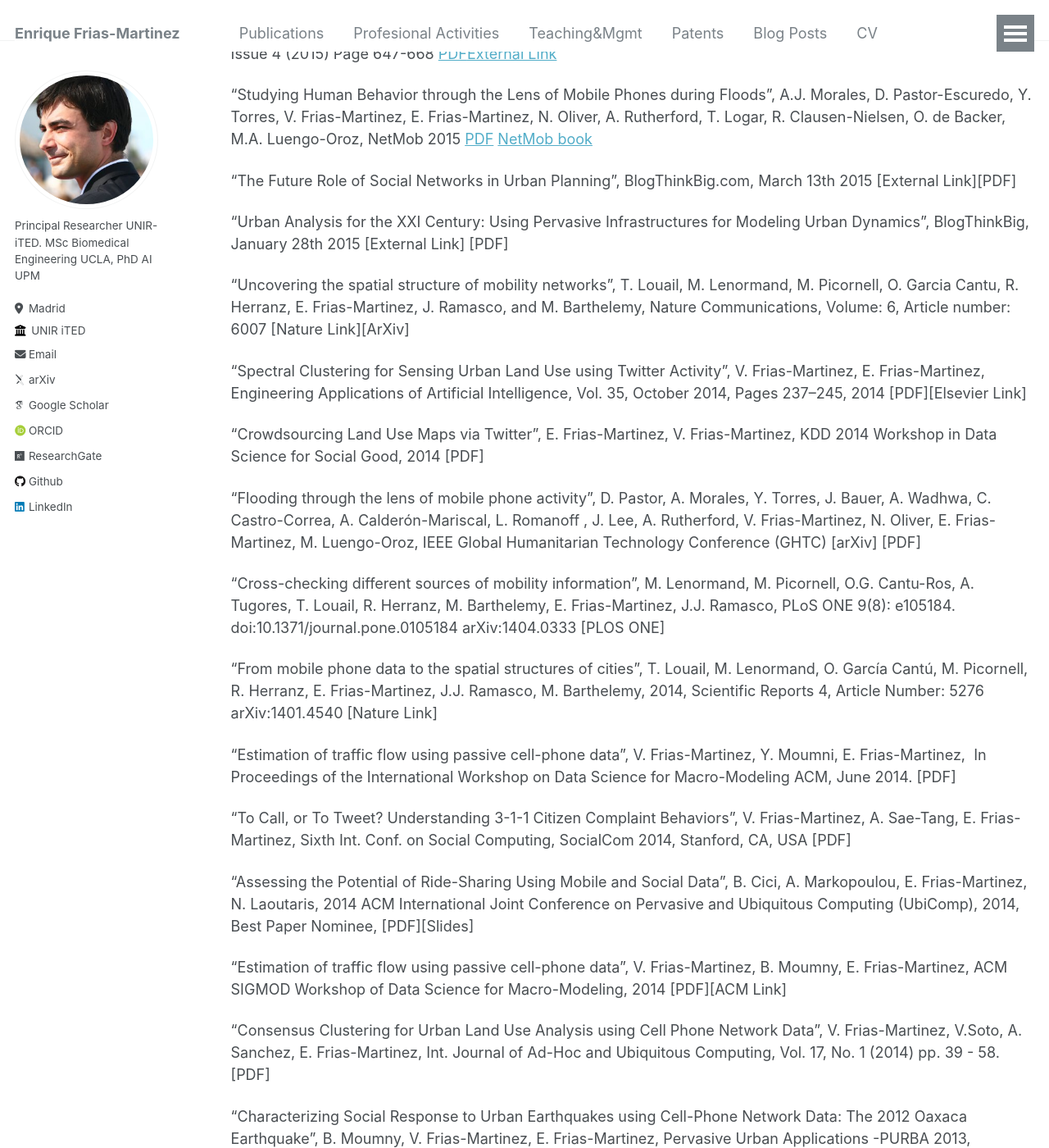
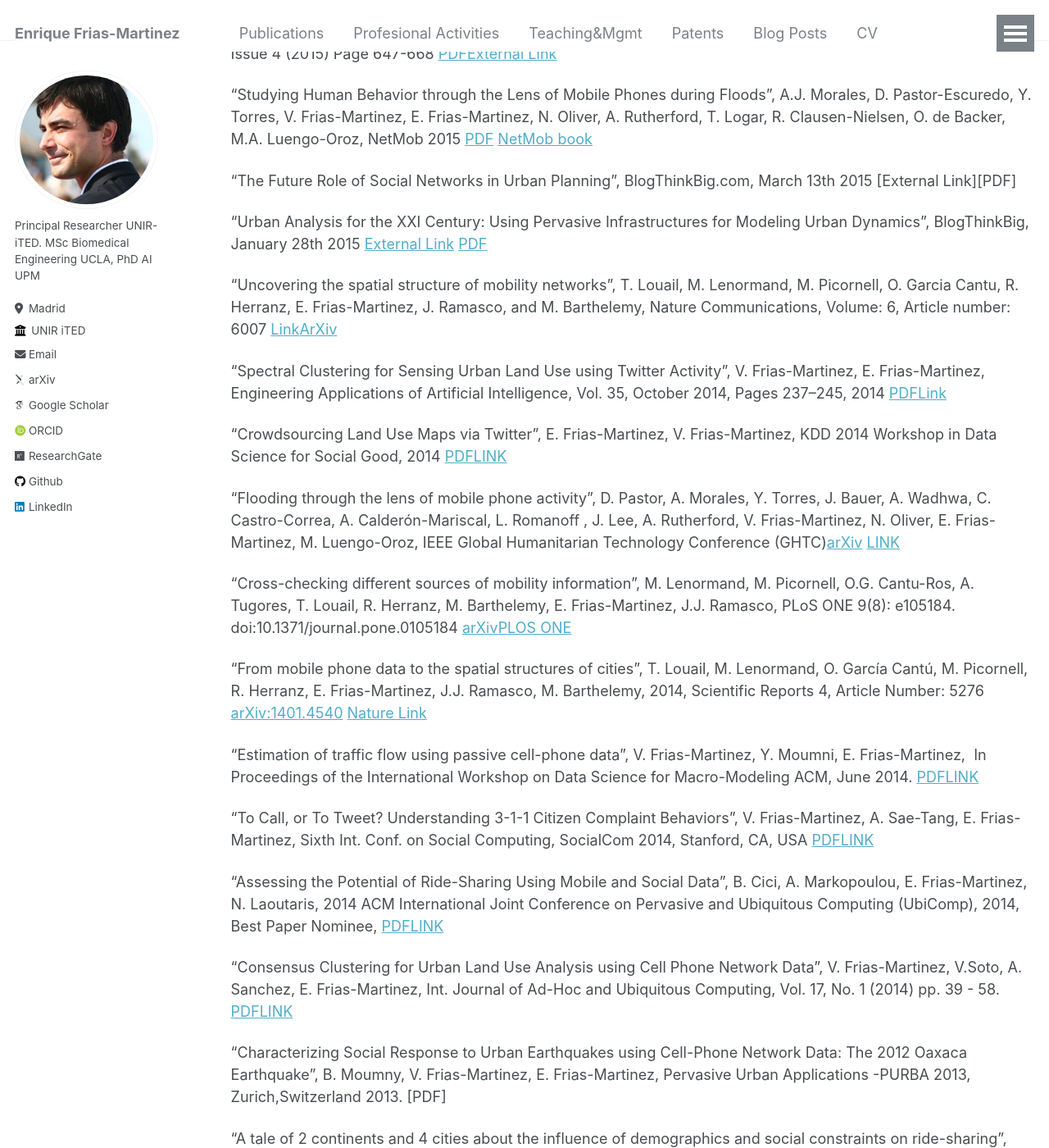
Before and after one commit to ENriqueFRiasM/enriquefriasm.github.io, a Jekyll site: the page built from _pages/publications.md, in a window 1280 px wide and 1400 px high, scrolled down 3676 px. Shown: the whole window at 82% size. Built offline with Jekyll 4.4.1, drawn with Linux system fonts in a browser that asks for light colours; some web fonts are replaced.

Commit message:
Update publications.md

```diff
--- a/_pages/publications.md
+++ b/_pages/publications.md
@@ -96,29 +96,28 @@ EPJ data science 11 (1), 53, 2022 [LINK](https://link.springer.com/content/pdf/1
 
 "The Future Role of Social Networks in Urban Planning", BlogThinkBig.com, March 13th 2015  [External Link][PDF]
 
-"Urban Analysis for the XXI Century: Using Pervasive Infrastructures for Modeling Urban Dynamics", BlogThinkBig, January 28th 2015 [External Link] [PDF]
+"Urban Analysis for the XXI Century: Using Pervasive Infrastructures for Modeling Urban Dynamics", BlogThinkBig, January 28th 2015 [External Link](https://blogthinkbig.com/the-future-role-of-social-networks-in-urban-planning) [PDF](https://enriquefriasm.github.io/files/Documento1.10433026.pdf)
 
-“Uncovering the spatial structure of mobility networks", T. Louail, M. Lenormand, M. Picornell, O. Garcia Cantu, R. Herranz, E. Frias-Martinez, J. Ramasco, and M. Barthelemy, Nature Communications,  Volume: 6, Article number: 6007 [Nature Link][ArXiv]
+“Uncovering the spatial structure of mobility networks", T. Louail, M. Lenormand, M. Picornell, O. Garcia Cantu, R. Herranz, E. Frias-Martinez, J. Ramasco, and M. Barthelemy, Nature Communications,  Volume: 6, Article number: 6007 [Link](https://www.nature.com/articles/ncomms7007)[ArXiv](https://arxiv.org/abs/1501.05269)
 
- “Spectral Clustering for Sensing Urban Land Use using Twitter Activity", V. Frias-Martinez, E. Frias-Martinez,  Engineering Applications of Artificial Intelligence, Vol. 35, October 2014, Pages 237–245, 2014 [PDF][Elsevier Link]
+ “Spectral Clustering for Sensing Urban Land Use using Twitter Activity", V. Frias-Martinez, E. Frias-Martinez,  Engineering Applications of Artificial Intelligence, Vol. 35, October 2014, Pages 237–245, 2014 [PDF](https://enriquefriasm.github.io/files/EAAI-twitter.205202742.pdf)[Link](https://www.sciencedirect.com/science/article/abs/pii/S0952197614001419)
 
-“Crowdsourcing Land Use Maps via Twitter”, E. Frias-Martinez, V. Frias-Martinez, KDD 2014 Workshop in Data Science for Social Good, 2014  [PDF]
+“Crowdsourcing Land Use Maps via Twitter”, E. Frias-Martinez, V. Frias-Martinez, KDD 2014 Workshop in Data Science for Social Good, 2014  [PDF](https://enriquefriasm.github.io/files/kdd-Frias-DSSG.204115354.pdf)[LINK](https://www.semanticscholar.org/paper/Crowdsourcing-Land-Use-Maps-via-Twitter-Fr%C3%ADas-Mart%C3%ADnez-Fr%C3%ADas-Mart%C3%ADnez/a23c9838f122399c9a6c58f4ac91d1e84a273317)
 
-“Flooding through the lens of mobile phone activity”, D. Pastor, A. Morales, Y. Torres, J. Bauer, A. Wadhwa, C. Castro-Correa, A. Calderón-Mariscal, L. Romanoff , J. Lee, A. Rutherford, V. Frias-Martinez, N. Oliver, E. Frias-Martinez, M. Luengo-Oroz, IEEE Global Humanitarian Technology Conference (GHTC) [arXiv] [PDF]
 
-“Cross-checking different sources of mobility information”, M. Lenormand, M. Picornell, O.G. Cantu-Ros, A. Tugores, T. Louail, R. Herranz, M. Barthelemy, E. Frias-Martinez, J.J. Ramasco,  PLoS ONE 9(8): e105184. doi:10.1371/journal.pone.0105184 arXiv:1404.0333 [PLOS ONE]
+“Flooding through the lens of mobile phone activity”, D. Pastor, A. Morales, Y. Torres, J. Bauer, A. Wadhwa, C. Castro-Correa, A. Calderón-Mariscal, L. Romanoff , J. Lee, A. Rutherford, V. Frias-Martinez, N. Oliver, E. Frias-Martinez, M. Luengo-Oroz, IEEE Global Humanitarian Technology Conference (GHTC)[arXiv](https://arxiv.org/abs/1411.6574) [LINK](https://ieeexplore.ieee.org/document/6970293)
 
-"From mobile phone data to the spatial structures of cities", T. Louail, M. Lenormand, O. García Cantú, M. Picornell, R. Herranz, E. Frias-Martinez, J.J. Ramasco, M. Barthelemy, 2014, Scientific Reports 4, Article Number: 5276  arXiv:1401.4540 [Nature Link]
+“Cross-checking different sources of mobility information”, M. Lenormand, M. Picornell, O.G. Cantu-Ros, A. Tugores, T. Louail, R. Herranz, M. Barthelemy, E. Frias-Martinez, J.J. Ramasco,  PLoS ONE 9(8): e105184. doi:10.1371/journal.pone.0105184 [arXiv](https://arxiv.org/abs/1404.0333)[PLOS ONE](https://journals.plos.org/plosone/article?id=10.1371/journal.pone.0105184)
 
-"Estimation of traffic flow using passive cell-phone data",  V. Frias-Martinez, Y.  Moumni, E. Frias-Martinez, ﻿ In Proceedings of the International Workshop on Data Science for Macro-Modeling ACM, June 2014. [PDF]﻿
+"From mobile phone data to the spatial structures of cities", T. Louail, M. Lenormand, O. García Cantú, M. Picornell, R. Herranz, E. Frias-Martinez, J.J. Ramasco, M. Barthelemy, 2014, Scientific Reports 4, Article Number: 5276  [arXiv:1401.4540](https://arxiv.org/abs/1401.4540) [Nature Link](https://www.nature.com/articles/srep05276)
 
- "To Call, or To Tweet? Understanding 3-1-1 Citizen Complaint Behaviors", V. Frias-Martinez, A. Sae-Tang, E. Frias-Martinez, Sixth Int. Conf. on Social Computing, SocialCom 2014, Stanford, CA, USA [PDF]
+"Estimation of traffic flow using passive cell-phone data",  V. Frias-Martinez, Y.  Moumni, E. Frias-Martinez, ﻿ In Proceedings of the International Workshop on Data Science for Macro-Modeling ACM, June 2014. [PDF](https://enriquefriasm.github.io/files/Estimation_of_traffic_flow_using_passice_cell_phone_data.115120924.pdf)[LINK](https://dl.acm.org/doi/abs/10.1145/2630729.2630739)﻿
 
- "Assessing the Potential of Ride-Sharing Using Mobile and Social Data", B. Cici, A. Markopoulou, E. Frias-Martinez, N. Laoutaris, 2014 ACM International Joint Conference on Pervasive and Ubiquitous Computing (UbiComp), 2014, Best Paper Nominee, [PDF][Slides]
+ "To Call, or To Tweet? Understanding 3-1-1 Citizen Complaint Behaviors", V. Frias-Martinez, A. Sae-Tang, E. Frias-Martinez, Sixth Int. Conf. on Social Computing, SocialCom 2014, Stanford, CA, USA [PDF](https://enriquefriasm.github.io/files/socialcomFinal.203103842.pdf)[LINK](https://citeseerx.ist.psu.edu/document?repid=rep1&type=pdf&doi=354eae9b35452a7686fa66bcad0ab4050240922e)
 
-"Estimation of traffic flow using passive cell-phone data", V. Frias-Martinez, B. Moumny, E. Frias-Martinez, ACM SIGMOD Workshop of Data Science for Macro-Modeling, 2014 ﻿[PDF][ACM Link]
+ "Assessing the Potential of Ride-Sharing Using Mobile and Social Data", B. Cici, A. Markopoulou, E. Frias-Martinez, N. Laoutaris, 2014 ACM International Joint Conference on Pervasive and Ubiquitous Computing (UbiComp), 2014, Best Paper Nominee, [PDF](https://arxiv.org/abs/1305.3876)[LINK](https://dl.acm.org/doi/10.1145/2632048.2632055)
 
- "Consensus Clustering for Urban Land Use Analysis using Cell Phone Network Data﻿", V. Frias-Martinez, V.Soto, A. Sanchez, E. Frias-Martinez, Int. Journal of Ad-Hoc and Ubiquitous Computing, Vol. 17, No. 1 (2014) pp. 39 - 58. [PDF]
+ "Consensus Clustering for Urban Land Use Analysis using Cell Phone Network Data﻿", V. Frias-Martinez, V.Soto, A. Sanchez, E. Frias-Martinez, Int. Journal of Ad-Hoc and Ubiquitous Computing, Vol. 17, No. 1 (2014) pp. 39 - 58. [PDF](https://enriquefriasm.github.io/files/upload-arxive.17135624.pdf)[LINK](https://www.inderscienceonline.com/doi/abs/10.1504/IJAHUC.2014.065157)
 
  "Characterizing Social Response to Urban Earthquakes using Cell-Phone Network Data: The 2012 Oaxaca Earthquake", B. Moumny, V. Frias-Martinez, E. Frias-Martinez, Pervasive Urban Applications -PURBA 2013, Zurich,Switzerland 2013. [PDF]﻿
 
```
